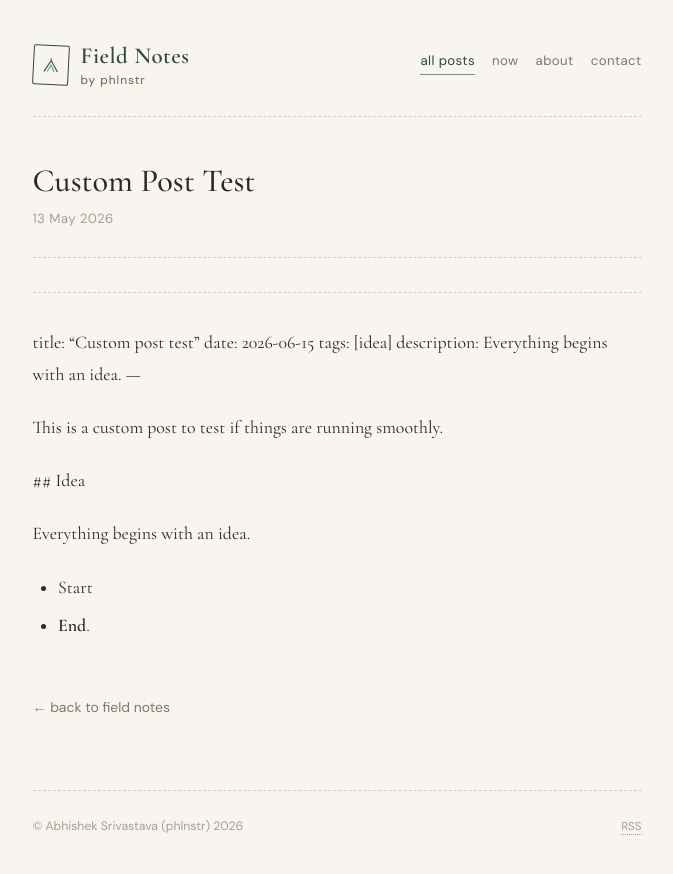
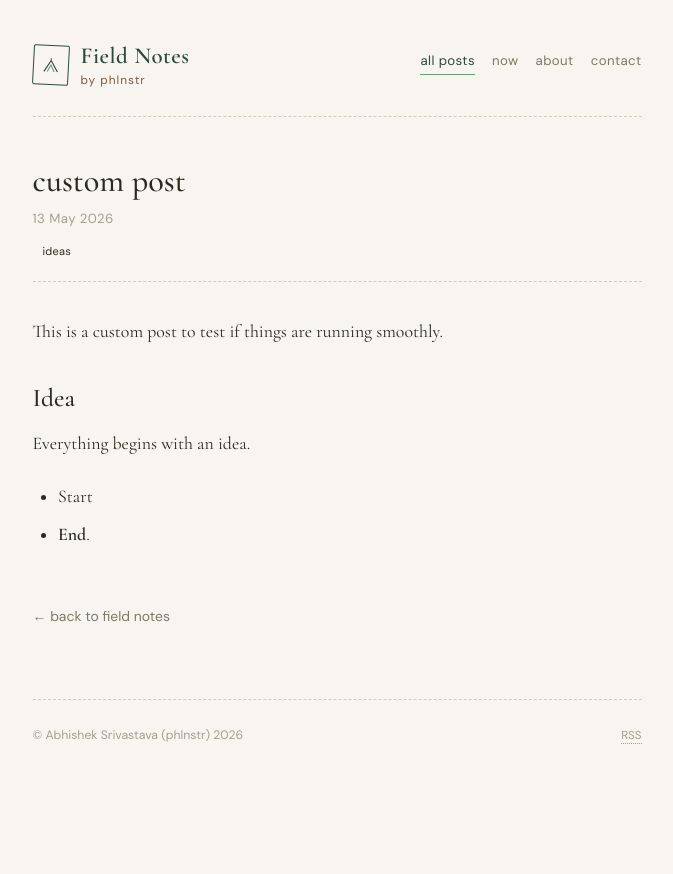
Before and after one commit to phlnstr/phlnstr.in, a Jekyll site: the page built from _posts/2026-05-13-custom-post-test.md, in a window 1280 px wide. Shown: the top 874 px of the page, without its empty margins (303-976 px from the left). Built offline with Jekyll 4.4.1, drawn with Linux system fonts in a browser that asks for light colours.

Commit message:
Update 2026-05-13-custom-post-test.md

```diff
--- a/_posts/2026-05-13-custom-post-test.md
+++ b/_posts/2026-05-13-custom-post-test.md
@@ -1,15 +1,15 @@
-  ---
-  title: "Custom post test"
-  date: 2026-06-15
-  tags: [idea]
-  description: Everything begins with an idea.
-  ---
+---
+title: "custom post"
+date: 2026-05-13
+tags: [ideas]
+description: Everything begins with an idea.
+---
 
-  This is a custom post to test if things are running smoothly.
+This is a custom post to test if things are running smoothly.
 
-   ## Idea
+## Idea
 
-   Everything begins with an idea.
+Everything begins with an idea.
 
-   - Start
-   - **End**.
+- Start
+- **End**.
```
